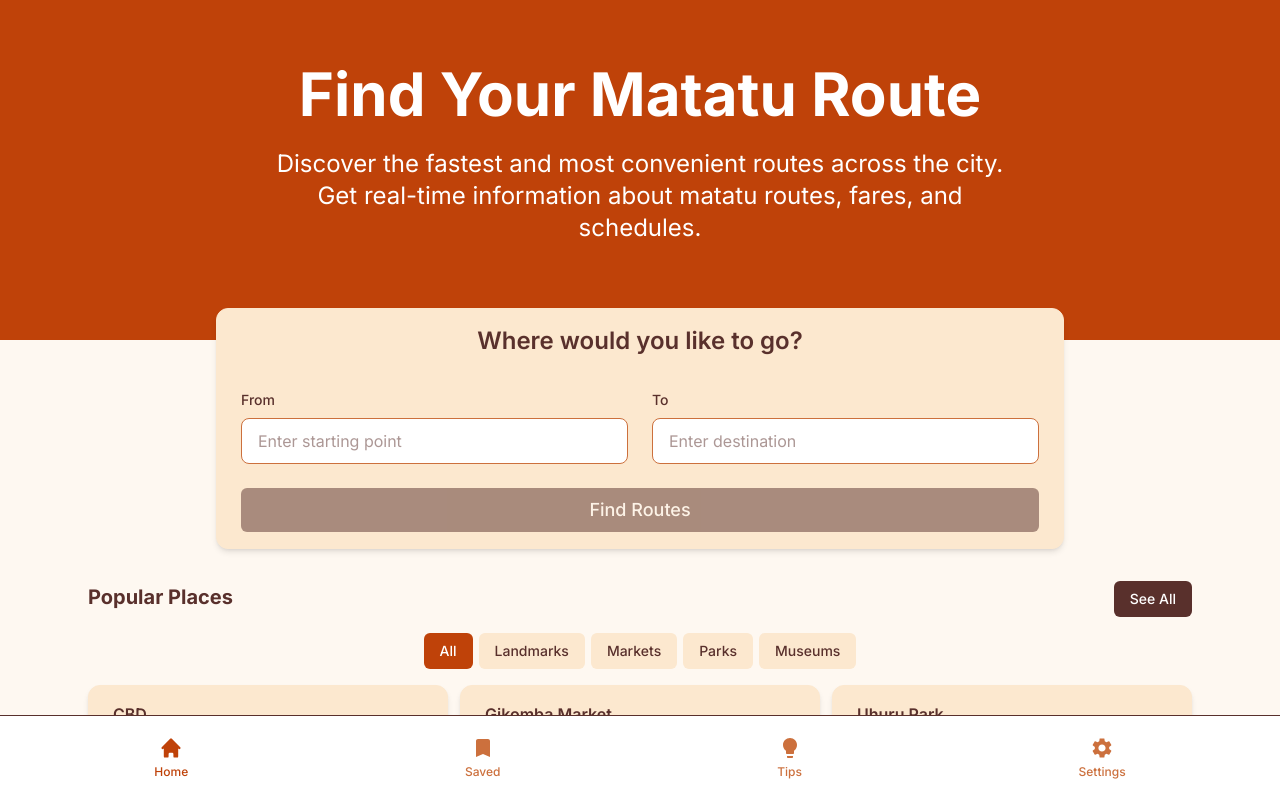
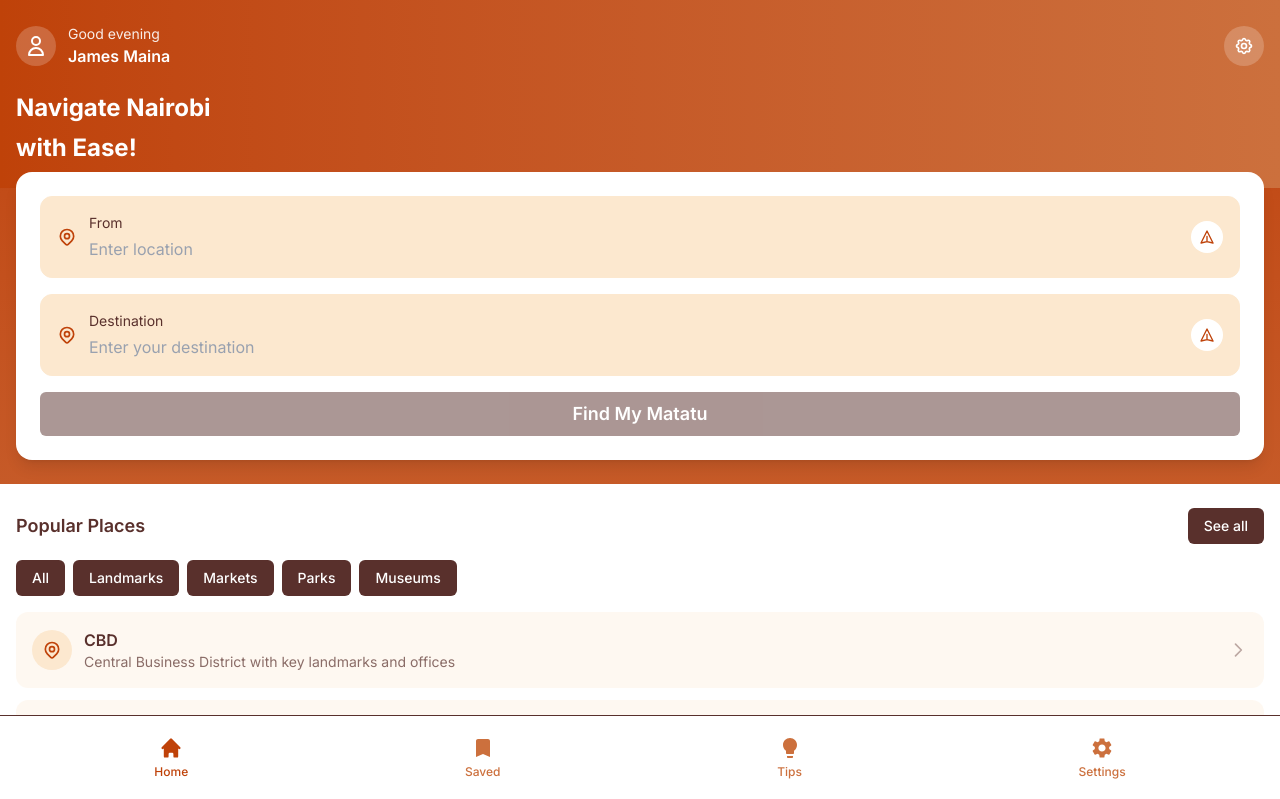
Before and after one commit to Emmy-ck/switch, a Next.js app in the folder matatu-finder/: page / in a window 1280 px wide. Shown: the top 799 px of the page. Built offline with nearby package versions, Linux system fonts and the light colour scheme.

Commit message:
Search page update

```diff
--- a/matatu-finder/src/app/page.tsx
+++ b/matatu-finder/src/app/page.tsx
@@ -39,105 +39,147 @@ export default function HomePage() {
   };
 
   return (
-    <div className="min-h-screen bg-[color-mix(in_srgb,var(--color-brand-light)_30%,white_70%)]">
-      {/* Hero Section */}
-      <div className="bg-[var(--color-brand-primary)] text-[var(--color-brand-white)] py-16">
-        <div className="max-w-6xl mx-auto px-6 text-center">
-          <h1 className="text-5xl md:text-6xl font-bold mb-6 fade-in">
-            Find Your Matatu Route
+    <div className="min-h-screen bg-gradient-to-b from-[var(--color-brand-primary)] to-[var(--color-brand-accent)]">
+      {/* Header Section */}
+      <div className="bg-gradient-to-r from-[var(--color-brand-primary)] to-[var(--color-brand-accent)] text-[var(--color-brand-white)] px-4 py-6">
+        <div className="flex items-center justify-between mb-6">
+          <div className="flex items-center space-x-3">
+            <div className="w-10 h-10 bg-white/20 rounded-full flex items-center justify-center">
+              <svg className="w-6 h-6 text-white" fill="none" stroke="currentColor" viewBox="0 0 24 24">
+                <path strokeLinecap="round" strokeLinejoin="round" strokeWidth={2} d="M16 7a4 4 0 11-8 0 4 4 0 018 0zM12 14a7 7 0 00-7 7h14a7 7 0 00-7-7z" />
+              </svg>
+            </div>
+            <div>
+              <p className="text-sm opacity-90">Good evening</p>
+              <p className="font-semibold">James Maina</p>
+            </div>
+          </div>
+          <div className="w-10 h-10 bg-white/20 rounded-full flex items-center justify-center">
+            <svg className="w-5 h-5 text-white" fill="none" stroke="currentColor" viewBox="0 0 24 24">
+              <path strokeLinecap="round" strokeLinejoin="round" strokeWidth={2} d="M10.325 4.317c.426-1.756 2.924-1.756 3.35 0a1.724 1.724 0 002.573 1.066c1.543-.94 3.31.826 2.37 2.37a1.724 1.724 0 001.065 2.572c1.756.426 1.756 2.924 0 3.35a1.724 1.724 0 00-1.066 2.573c.94 1.543-.826 3.31-2.37 2.37a1.724 1.724 0 00-2.572 1.065c-.426 1.756-2.924 1.756-3.35 0a1.724 1.724 0 00-2.573-1.066c-1.543.94-3.31-.826-2.37-2.37a1.724 1.724 0 00-1.065-2.572c-1.756-.426-1.756-2.924 0-3.35a1.724 1.724 0 001.066-2.573c-.94-1.543.826-3.31 2.37-2.37.996.608 2.296.07 2.572-1.065z" />
+              <path strokeLinecap="round" strokeLinejoin="round" strokeWidth={2} d="M15 12a3 3 0 11-6 0 3 3 0 016 0z" />
+            </svg>
+          </div>
+        </div>
+        <div>
+          <h1 className="text-2xl font-bold mb-2">
+            Navigate Nairobi
           </h1>
-          <p className="text-xl md:text-2xl mb-8 max-w-3xl mx-auto slide-in-bottom">
-            Discover the fastest and most convenient routes across the city.
-            Get real-time information about matatu routes, fares, and schedules.
-          </p>
+          <h2 className="text-2xl font-bold">
+            with Ease!
+          </h2>
         </div>
       </div>
 
       {/* Search Form Section */}
-      <div className="max-w-4xl mx-auto px-6 -mt-8 relative z-10">
-        <Card className="shadow-2xl scale-in">
-          <CardHeader>
-            <h2 className="text-2xl font-semibold text-[var(--color-brand-dark)] text-center">
-              Where would you like to go?
-            </h2>
-          </CardHeader>
-          <CardBody>
+      <div className="px-4 -mt-4 relative z-10">
+        <div className="bg-[var(--color-brand-white)] rounded-2xl shadow-lg p-6">
           <form onSubmit={handleSearch}>
-              <div className="space-y-6">
-                <div className="grid grid-cols-1 md:grid-cols-2 gap-6">
-                  <LocationInput
-                    label="From"
+            <div className="space-y-4">
+              <div className="relative">
+                <div className="flex items-center space-x-3 p-4 bg-[var(--color-brand-light)] rounded-xl border border-[var(--color-brand-light)]">
+                  <svg className="w-5 h-5 text-[var(--color-brand-primary)]" fill="none" stroke="currentColor" viewBox="0 0 24 24">
+                    <path strokeLinecap="round" strokeLinejoin="round" strokeWidth={2} d="M17.657 16.657L13.414 20.9a1.998 1.998 0 01-2.827 0l-4.244-4.243a8 8 0 1111.314 0z" />
+                    <path strokeLinecap="round" strokeLinejoin="round" strokeWidth={2} d="M15 11a3 3 0 11-6 0 3 3 0 016 0z" />
+                  </svg>
+                  <div className="flex-1">
+                    <p className="text-sm text-[var(--color-brand-dark)] mb-1">From</p>
+                    <input
+                      type="text"
                       value={fromLocation}
                       onChange={(e) => setFromLocation(e.target.value)}
-                    placeholder="Enter starting point"
-                    name="from"
-                    id="from"
-                    autoComplete="off"
+                      placeholder="Enter location"
+                      className="w-full bg-transparent border-none outline-none text-[var(--color-brand-dark)] placeholder-gray-400"
                     />
-                  <LocationInput
-                    label="To"
+                  </div>
+                  <div className="w-8 h-8 bg-[var(--color-brand-white)] rounded-full flex items-center justify-center">
+                    <svg className="w-4 h-4 text-[var(--color-brand-primary)]" fill="none" stroke="currentColor" viewBox="0 0 24 24">
+                      <path strokeLinecap="round" strokeLinejoin="round" strokeWidth={2} d="M12 19l9 2-9-18-9 18 9-2zm0 0v-8" />
+                    </svg>
+                  </div>
+                </div>
+              </div>
+
+              <div className="relative">
+                <div className="flex items-center space-x-3 p-4 bg-[var(--color-brand-light)] rounded-xl border border-[var(--color-brand-light)]">
+                  <svg className="w-5 h-5 text-[var(--color-brand-primary)]" fill="none" stroke="currentColor" viewBox="0 0 24 24">
+                    <path strokeLinecap="round" strokeLinejoin="round" strokeWidth={2} d="M17.657 16.657L13.414 20.9a1.998 1.998 0 01-2.827 0l-4.244-4.243a8 8 0 1111.314 0z" />
+                    <path strokeLinecap="round" strokeLinejoin="round" strokeWidth={2} d="M15 11a3 3 0 11-6 0 3 3 0 016 0z" />
+                  </svg>
+                  <div className="flex-1">
+                    <p className="text-sm text-[var(--color-brand-dark)] mb-1">Destination</p>
+                    <input
+                      type="text"
                       value={toLocation}
                       onChange={(e) => setToLocation(e.target.value)}
-                    placeholder="Enter destination"
-                    name="to"
-                    id="to"
-                    autoComplete="off"
+                      placeholder="Enter your destination"
+                      className="w-full bg-transparent border-none outline-none text-[var(--color-brand-dark)] placeholder-gray-400"
                     />
                   </div>
-                <Button
+                  <div className="w-8 h-8 bg-[var(--color-brand-white)] rounded-full flex items-center justify-center">
+                    <svg className="w-4 h-4 text-[var(--color-brand-primary)]" fill="none" stroke="currentColor" viewBox="0 0 24 24">
+                      <path strokeLinecap="round" strokeLinejoin="round" strokeWidth={2} d="M12 19l9 2-9-18-9 18 9-2zm0 0v-8" />
+                    </svg>
+                  </div>
+                </div>
+              </div>
+
+              <button
                 type="submit"
-                  variant="primary"
-                  size="lg"
-                  loading={isSearching}
-                  fullWidth
-                  disabled={!fromLocation.trim() || !toLocation.trim()}
+                disabled={!fromLocation.trim() || !toLocation.trim() || isSearching}
+                className="w-full bg-[var(--color-brand-dark)] text-[var(--color-brand-white)] py-4 rounded-xl font-semibold text-lg disabled:opacity-50 disabled:cursor-not-allowed hover:bg-[var(--color-brand-dark)]/90 transition-colors"
               >
-                  {isSearching ? 'Finding Routes...' : 'Find Routes'}
-                </Button>
+                {isSearching ? 'Finding Routes...' : 'Find My Matatu'}
+              </button>
             </div>
           </form>
-          </CardBody>
-        </Card>
+        </div>
       </div>
 
-
-      {/* Popular Destinations Section */}
-      <div className="max-w-6xl mx-auto px-6 py-8">
+      {/* Popular Places Section */}
+      <div className="px-4 py-6 bg-[var(--color-brand-white)] mt-6">
         <div className="flex justify-between items-center mb-4">
-          <div className="fade-in delay-300">
-            <h2 className="text-xl font-bold text-[var(--color-brand-dark)] mb-1">Popular Places</h2>
-          </div>
-          <Button variant="ghost" size="sm" className="text-[var(--color-brand-primary)] hover:bg-[var(--color-brand-light)] text-sm">
-            See All
-          </Button>
+          <h2 className="text-lg font-semibold text-[var(--color-brand-dark)]">Popular Places</h2>
+          <button className="text-[var(--color-brand-primary)] text-sm font-medium">See all</button>
         </div>
 
-        <div className="flex flex-wrap gap-1 md:gap-1.5 justify-center mb-4">
+        <div className="flex space-x-2 mb-4 overflow-x-auto">
           {categories.map((cat) => (
-            <Button
+            <button
               key={cat}
-              variant="outline"
-              size="sm"
-              className={`text-xs md:text-sm px-2 md:px-3 py-1 md:py-1.5 ${selectedCategory === cat
-                ? '!bg-[var(--color-brand-primary)] !text-[var(--color-brand-white)] !border-0 !border-none focus:!ring-0 focus:!ring-offset-0'
-                : '!bg-[var(--color-brand-light)] !text-[var(--color-brand-dark)]'
+              className={`px-4 py-2 rounded-full text-sm font-medium whitespace-nowrap ${
+                selectedCategory === cat
+                  ? 'bg-[var(--color-brand-primary)] text-[var(--color-brand-white)]'
+                  : 'bg-[var(--color-brand-light)] text-[var(--color-brand-dark)]'
               }`}
               onClick={() => setSelectedCategory(cat as typeof categories[number])}
             >
               {cat}
-            </Button>
+            </button>
           ))}
         </div>
 
-        <div className="grid grid-cols-1 md:grid-cols-2 lg:grid-cols-3 gap-3">
-          {filteredDestinations.map((dest) => (
-            <Card key={dest.name} className="text-left">
-              <CardBody className="p-3">
-                <h3 className="text-base font-semibold text-[var(--color-brand-dark)] mb-1">{dest.name}</h3>
-                <p className="text-xs text-[var(--color-brand-primary)] mb-1.5">{dest.description}</p>
-                <span className="inline-block text-xs px-1.5 py-0.5 rounded-full bg-[var(--color-brand-light)] text-[var(--color-brand-dark)]">{dest.category}</span>
-              </CardBody>
-            </Card>
+        <div className="space-y-3">
+          {filteredDestinations.slice(0, 3).map((dest) => (
+            <div key={dest.name} className="flex items-center justify-between p-4 bg-[var(--color-brand-light)]/30 rounded-xl">
+              <div className="flex items-center space-x-3">
+                <div className="w-10 h-10 bg-[var(--color-brand-light)] rounded-full flex items-center justify-center">
+                  <svg className="w-5 h-5 text-[var(--color-brand-primary)]" fill="none" stroke="currentColor" viewBox="0 0 24 24">
+                    <path strokeLinecap="round" strokeLinejoin="round" strokeWidth={2} d="M17.657 16.657L13.414 20.9a1.998 1.998 0 01-2.827 0l-4.244-4.243a8 8 0 1111.314 0z" />
+                    <path strokeLinecap="round" strokeLinejoin="round" strokeWidth={2} d="M15 11a3 3 0 11-6 0 3 3 0 016 0z" />
+                  </svg>
+                </div>
+                <div>
+                  <h3 className="font-semibold text-[var(--color-brand-dark)]">{dest.name}</h3>
+                  <p className="text-sm text-[var(--color-brand-dark)]/70">{dest.description.split('.')[0]}</p>
+                </div>
+              </div>
+              <div className="text-[var(--color-brand-dark)]/40">
+                <svg className="w-5 h-5" fill="none" stroke="currentColor" viewBox="0 0 24 24">
+                  <path strokeLinecap="round" strokeLinejoin="round" strokeWidth={2} d="M9 5l7 7-7 7" />
+                </svg>
+              </div>
+            </div>
           ))}
         </div>
       </div>
```
Lines whose indentation alone changed are shown as unchanged.
